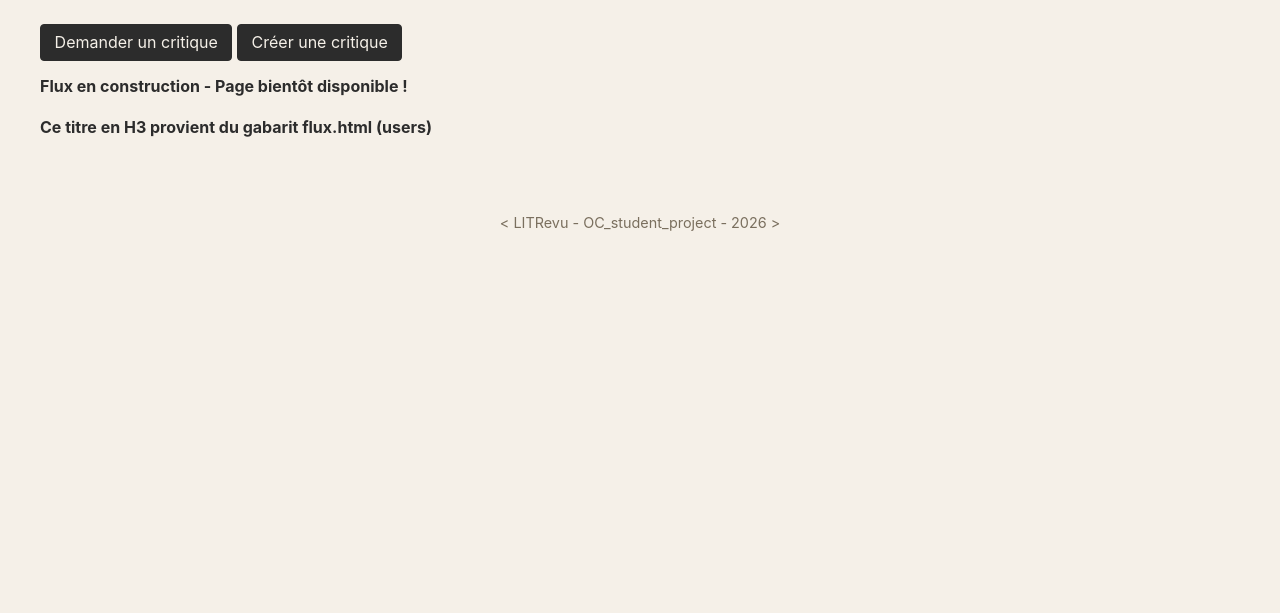
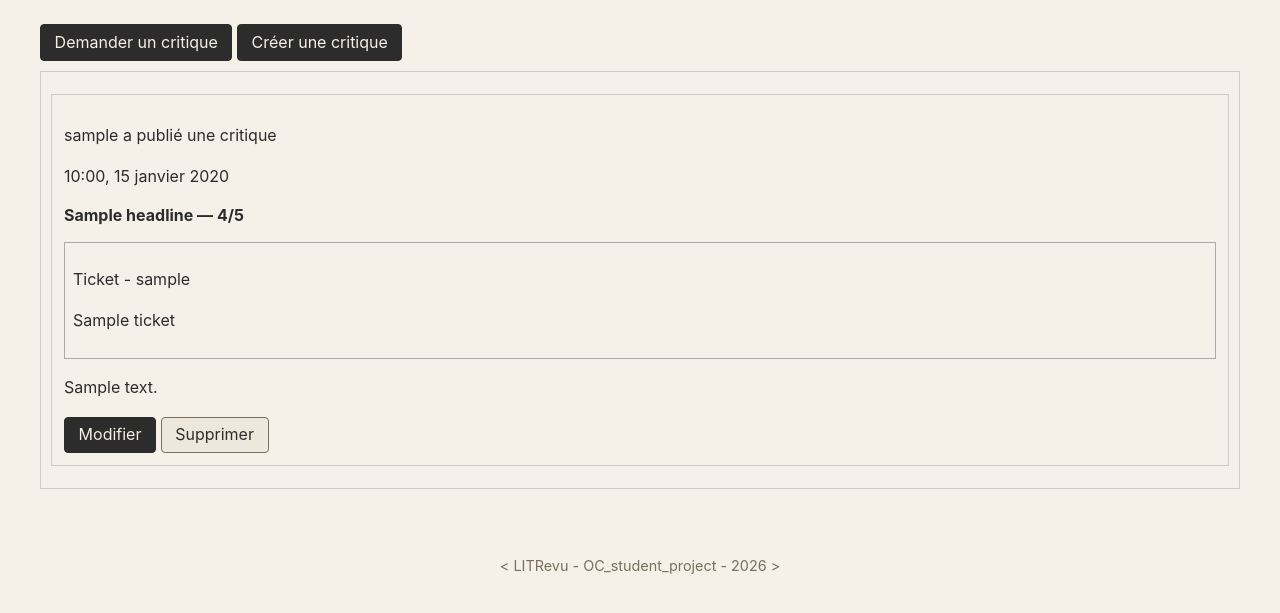
Before and after one commit to Nels-J/Projet9_LITRevu, a Django app: template users/templates/users/flux.html in a window 1280 px wide. Shown: the part 57-670 px from the top of the page. Run offline with Django 5.2, Linux system fonts and the light colour scheme; the template is opened without the code that fills it: most values are stand-ins (such as "Sample title", 1, 10 or a date in 2020).

Commit message:
Add review card template and update flux.html: implement review display logic and structure

```diff
--- a/users/templates/users/flux.html
+++ b/users/templates/users/flux.html
@@ -6,8 +6,22 @@
 
 {# Surcharge du contenu du bloc "content" de base.html #}
 {% block content %}
-    <a href="{% url 'ticket-create' %}" class="btn btn-primary">Demander un critique</a>
-    <a href="{% url 'review-create' %}" class="btn btn-primary">Créer une critique</a>
-    <h2>Flux en construction - Page bientôt disponible !</h2>
-    <h3>Ce titre en H3 provient du gabarit flux.html (users)</h3>
+    <div>
+        <a href="{% url 'ticket-create' %}" class="btn btn-primary">Demander un critique</a>
+        <a href="{% url 'review-create' %}" class="btn btn-primary">Créer une critique</a>
+    </div>
+
+    {% if feeds %}
+        {% for feed in feeds %}
+            <article style="border:1px solid #ccc; padding:10px; margin:10px 0;">
+                {% if feed.ticket %}
+                    {# Review #}
+                    {% include 'users/includes/review_card.html' with review=feed %}
+                {% else %}
+                    {# Ticket #}
+                    {% include 'users/includes/ticket_card.html' with ticket=feed %}
+                {% endif %}
+            </article>
+        {% endfor %}
+    {% endif %}
 {% endblock %}
--- /dev/null
+++ b/users/templates/users/includes/review_card.html
@@ -0,0 +1,32 @@
+{# includes/review_card.html #}
+<article style="border:1px solid #ccc; padding:12px; margin:12px 0;">
+
+    {% if review.user == request.user %}
+        <p>Vous avez publié une critique</p>
+    {% else %}
+        <p>{{ review.user.username }} a publié une critique</p>
+    {% endif %}
+
+    <small>{{ review.time_created|date:"H:i, j F Y"|lower }}</small>
+    <h2>{{ review.headline }} — {{ review.rating }}/5</h2>
+
+    {# Ticket lié à la review #}
+    <div style="border:1px solid #aaa; padding:8px; margin:8px 0;">
+        {% if review.ticket.user == request.user %}
+            <p>Ticket - Vous</p>
+        {% else %}
+            <p>Ticket - {{ review.ticket.user.username }}</p>
+        {% endif %}
+        <p>{{ review.ticket.title }}</p>
+    </div>
+
+    {% if review.body %}
+        <p>{{ review.body }}</p>
+    {% endif %}
+
+    <div>
+        <a href="{% url 'review-update' review.pk %}" class="btn btn-primary">Modifier</a>
+        <a href="{% url 'review-delete' review.pk %}" class="btn btn-secondary">Supprimer</a>
+    </div>
+
+</article>
```
